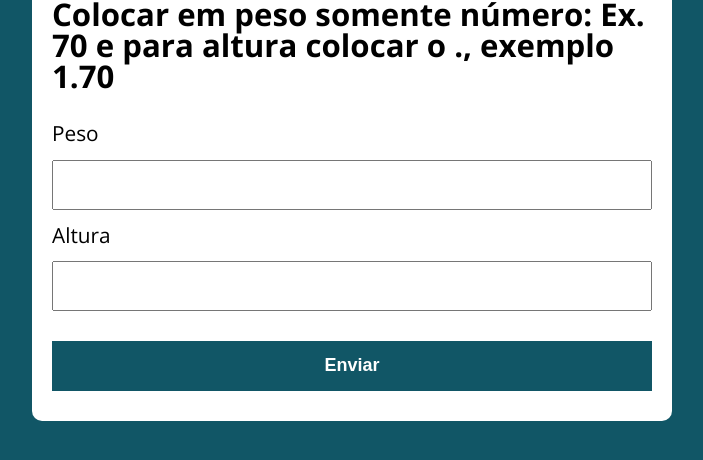
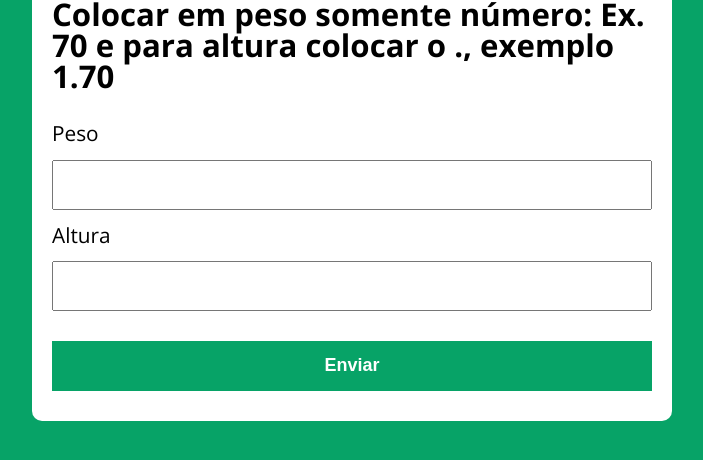
Before and after one commit to leocrdev/calculoimc, a plain HTML site: page index.html in a window 1280 px wide. Shown: the part 154-614 px from the top of the page, without its empty margins (288-991 px from the left). Drawn offline with nearby package versions, Linux system fonts and the light colour scheme.

Commit message:
Update style.css

```diff
--- a/assets/css/style.css
+++ b/assets/css/style.css
@@ -1,6 +1,6 @@
 @import url('https://fonts.googleapis.com/css?family=Open+Sans:400,700&display=swap');
 :root {
-  --primary-color: rgb(17, 86, 102);
+  --primary-color: rgb(7, 163, 103);
   --primary-color-darker: rgb(9, 48, 56);
 }
 
```
